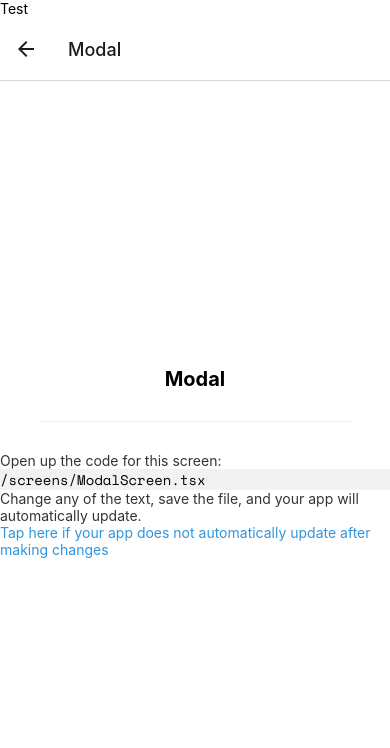
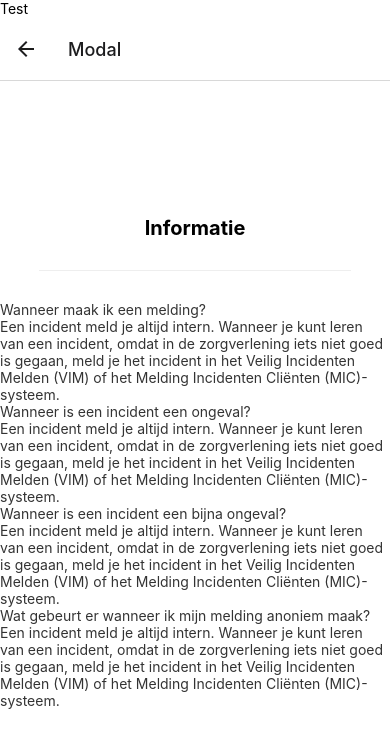
Before and after one commit to SnelMelder/front-end, a React Native app: screen /Modal in a window 390 px wide. Shown: the top 748 px of the page. Built offline with nearby package versions, Linux system fonts and the light colour scheme; what expo-linking would draw is missing.

Commit message:
Start Information popup

```diff
--- a/components/EditScreenInfo/EditScreenInfo.scss
+++ b/components/EditScreenInfo/EditScreenInfo.scss
@@ -2,7 +2,7 @@
 
 .getStartedContainer {
     align-items: center;
-    margin: 0 50px;
+    margin: 0 30px;
 }
 
 .homeScreenFilename {
@@ -17,7 +17,6 @@
 .getStartedText {
     font-size: 17px;
     line-height: 24px;
-    text-align: center;
 }
 
 .helpContainer {
--- a/components/EditScreenInfo/EditScreenInfo.tsx
+++ b/components/EditScreenInfo/EditScreenInfo.tsx
@@ -13,7 +13,7 @@ function handleHelpPress() {
     );
 }
 
-const EditScreenInfo = ({ path }: { path: string }) => {
+const EditScreenInfo = () => {
     return (
         <View>
             <View style={styles.getStartedContainer}>
@@ -22,43 +22,79 @@ const EditScreenInfo = ({ path }: { path: string }) => {
                     lightColor="rgba(0,0,0,0.8)"
                     darkColor="rgba(255,255,255,0.8)"
                 >
-                    Open up the code for this screen:
+                    Wanneer maak ik een melding?
                 </Text>
-
-                <View
-                    style={[
-                        styles.codeHighlightContainer,
-                        styles.homeScreenFilename,
-                    ]}
-                    darkColor="rgba(255,255,255,0.05)"
-                    lightColor="rgba(0,0,0,0.05)"
-                >
-                    <MonoText>{path}</MonoText>
-                </View>
-
                 <Text
                     style={styles.getStartedText}
                     lightColor="rgba(0,0,0,0.8)"
                     darkColor="rgba(255,255,255,0.8)"
                 >
-                    Change any of the text, save the file, and your app will
-                    automatically update.
+                    Een incident meld je altijd intern. Wanneer je kunt leren
+                    van een incident, omdat in de zorgverlening iets niet goed
+                    is gegaan, meld je het incident in het Veilig Incidenten
+                    Melden (VIM) of het Melding Incidenten Cliënten
+                    (MIC)-systeem.
                 </Text>
-            </View>
-
-            <View style={styles.helpContainer}>
-                <TouchableOpacity
-                    onPress={handleHelpPress}
-                    style={styles.helpLink}
+                <Text />
+                <Text />
+                <Text
+                    style={styles.getStartedText}
+                    lightColor="rgba(0,0,0,0.8)"
+                    darkColor="rgba(255,255,255,0.8)"
                 >
-                    <Text
-                        style={styles.helpLinkText}
-                        lightColor={Colors.light.tint}
-                    >
-                        Tap here if your app does not automatically update after
-                        making changes
-                    </Text>
-                </TouchableOpacity>
+                    Wanneer is een incident een ongeval?
+                </Text>
+                <Text
+                    style={styles.getStartedText}
+                    lightColor="rgba(0,0,0,0.8)"
+                    darkColor="rgba(255,255,255,0.8)"
+                >
+                    Een incident meld je altijd intern. Wanneer je kunt leren
+                    van een incident, omdat in de zorgverlening iets niet goed
+                    is gegaan, meld je het incident in het Veilig Incidenten
+                    Melden (VIM) of het Melding Incidenten Cliënten
+                    (MIC)-systeem.
+                </Text>
+                <Text />
+                <Text />
+                <Text
+                    style={styles.getStartedText}
+                    lightColor="rgba(0,0,0,0.8)"
+                    darkColor="rgba(255,255,255,0.8)"
+                >
+                    Wanneer is een incident een bijna ongeval?
+                </Text>
+                <Text
+                    style={styles.getStartedText}
+                    lightColor="rgba(0,0,0,0.8)"
+                    darkColor="rgba(255,255,255,0.8)"
+                >
+                    Een incident meld je altijd intern. Wanneer je kunt leren
+                    van een incident, omdat in de zorgverlening iets niet goed
+                    is gegaan, meld je het incident in het Veilig Incidenten
+                    Melden (VIM) of het Melding Incidenten Cliënten
+                    (MIC)-systeem.
+                </Text>
+                <Text />
+                <Text />
+                <Text
+                    style={styles.getStartedText}
+                    lightColor="rgba(0,0,0,0.8)"
+                    darkColor="rgba(255,255,255,0.8)"
+                >
+                    Wat gebeurt er wanneer ik mijn melding anoniem maak?
+                </Text>
+                <Text
+                    style={styles.getStartedText}
+                    lightColor="rgba(0,0,0,0.8)"
+                    darkColor="rgba(255,255,255,0.8)"
+                >
+                    Een incident meld je altijd intern. Wanneer je kunt leren
+                    van een incident, omdat in de zorgverlening iets niet goed
+                    is gegaan, meld je het incident in het Veilig Incidenten
+                    Melden (VIM) of het Melding Incidenten Cliënten
+                    (MIC)-systeem.
+                </Text>
             </View>
         </View>
     );
--- a/screens/ModalScreen.tsx
+++ b/screens/ModalScreen.tsx
@@ -25,7 +25,7 @@ const styles = StyleSheet.create({
 const ModalScreen = () => {
     return (
         <View style={styles.container}>
-            <Text style={styles.title}>Modal</Text>
+            <Text style={styles.title}>Informatie</Text>
             <View
                 style={styles.separator}
                 lightColor="#eee"
```
